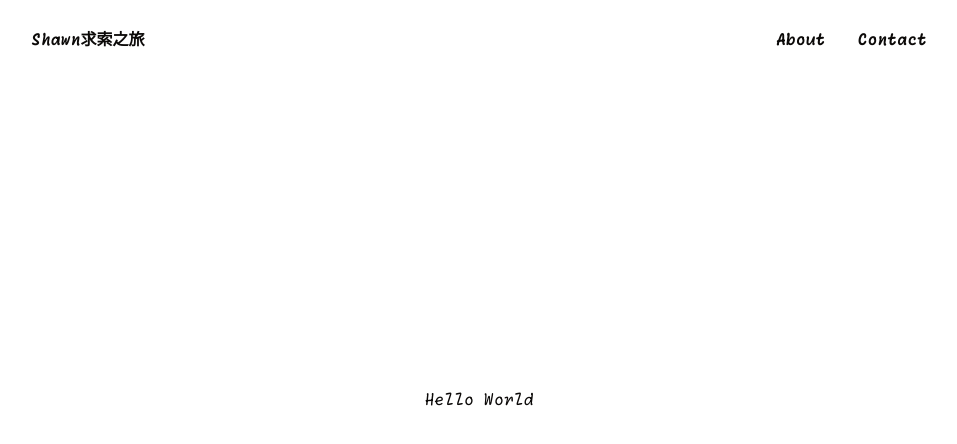
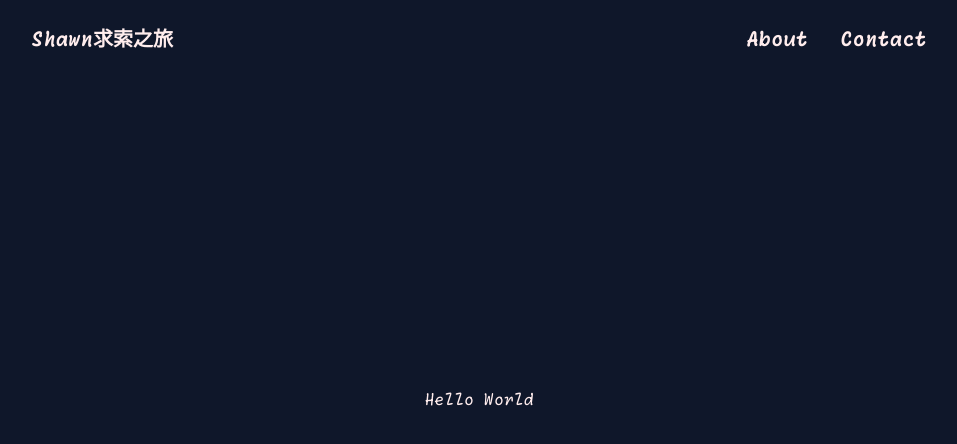
Before and after one commit to ShawBit/Blog, a Next.js app: page / in a window 1280 px wide. Shown: the top 444 px of the page, without its empty margins (161-1118 px from the left). Built offline with nearby package versions, Linux system fonts and the light colour scheme.

Commit message:
styles: change the initial styles

```diff
--- a/src/app/globals.css
+++ b/src/app/globals.css
@@ -4,65 +4,12 @@
 
 @layer base {
   :root {
-    --background: 0 0% 100%;
-    --foreground: 20 14.3% 4.1%;
-    --card: 0 0% 100%;
-    --card-foreground: 20 14.3% 4.1%;
-    --popover: 0 0% 100%;
-    --popover-foreground: 20 14.3% 4.1%;
-    --primary: 24 9.8% 10%;
-    --primary-foreground: 60 9.1% 97.8%;
-    --secondary: 60 4.8% 95.9%;
-    --secondary-foreground: 24 9.8% 10%;
-    --muted: 60 4.8% 95.9%;
-    --muted-foreground: 25 5.3% 44.7%;
-    --accent: 60 4.8% 95.9%;
-    --accent-foreground: 24 9.8% 10%;
-    --destructive: 0 84.2% 60.2%;
-    --destructive-foreground: 60 9.1% 97.8%;
-    --border: 20 5.9% 90%;
-    --input: 20 5.9% 90%;
-    --ring: 20 14.3% 4.1%;
-    --radius: 0.5rem;
-    --chart-1: 12 76% 61%;
-    --chart-2: 173 58% 39%;
-    --chart-3: 197 37% 24%;
-    --chart-4: 43 74% 66%;
-    --chart-5: 27 87% 67%;
-  }
-
-  .dark {
-    --background: 20 14.3% 4.1%;
-    --foreground: 60 9.1% 97.8%;
-    --card: 20 14.3% 4.1%;
-    --card-foreground: 60 9.1% 97.8%;
-    --popover: 20 14.3% 4.1%;
-    --popover-foreground: 60 9.1% 97.8%;
-    --primary: 60 9.1% 97.8%;
-    --primary-foreground: 24 9.8% 10%;
-    --secondary: 12 6.5% 15.1%;
-    --secondary-foreground: 60 9.1% 97.8%;
-    --muted: 12 6.5% 15.1%;
-    --muted-foreground: 24 5.4% 63.9%;
-    --accent: 12 6.5% 15.1%;
-    --accent-foreground: 60 9.1% 97.8%;
-    --destructive: 0 62.8% 30.6%;
-    --destructive-foreground: 60 9.1% 97.8%;
-    --border: 12 6.5% 15.1%;
-    --input: 12 6.5% 15.1%;
-    --ring: 24 5.7% 82.9%;
-    --chart-1: 220 70% 50%;
-    --chart-2: 160 60% 45%;
-    --chart-3: 30 80% 55%;
-    --chart-4: 280 65% 60%;
-    --chart-5: 340 75% 55%;
+    --background: #0f172a;
+    --foreground: #ffeded;
   }
 }
 
 @layer base {
-  * {
-    @apply border-border;
-  }
   html {
     @apply scroll-smooth;
   }
--- a/src/components/Navbar.tsx
+++ b/src/components/Navbar.tsx
@@ -3,7 +3,7 @@ import Link from "next/link";
 
 const Navbar = () => {
   return (
-    <div className="w-full h-20 px-48 fixed z-50 flex items-center justify-between font-bold">
+    <div className="w-full h-20 px-48 fixed z-50 flex items-center justify-between font-bold text-xl">
       <Link href="/">Shawn求索之旅</Link>
       <div>
         <div className="flex gap-8">
--- a/tailwind.config.ts
+++ b/tailwind.config.ts
@@ -10,51 +10,8 @@ const config: Config = {
   theme: {
     extend: {
       colors: {
-        background: "hsl(var(--background))",
-        foreground: "hsl(var(--foreground))",
-        card: {
-          DEFAULT: "hsl(var(--card))",
-          foreground: "hsl(var(--card-foreground))",
-        },
-        popover: {
-          DEFAULT: "hsl(var(--popover))",
-          foreground: "hsl(var(--popover-foreground))",
-        },
-        primary: {
-          DEFAULT: "hsl(var(--primary))",
-          foreground: "hsl(var(--primary-foreground))",
-        },
-        secondary: {
-          DEFAULT: "hsl(var(--secondary))",
-          foreground: "hsl(var(--secondary-foreground))",
-        },
-        muted: {
-          DEFAULT: "hsl(var(--muted))",
-          foreground: "hsl(var(--muted-foreground))",
-        },
-        accent: {
-          DEFAULT: "hsl(var(--accent))",
-          foreground: "hsl(var(--accent-foreground))",
-        },
-        destructive: {
-          DEFAULT: "hsl(var(--destructive))",
-          foreground: "hsl(var(--destructive-foreground))",
-        },
-        border: "hsl(var(--border))",
-        input: "hsl(var(--input))",
-        ring: "hsl(var(--ring))",
-        chart: {
-          "1": "hsl(var(--chart-1))",
-          "2": "hsl(var(--chart-2))",
-          "3": "hsl(var(--chart-3))",
-          "4": "hsl(var(--chart-4))",
-          "5": "hsl(var(--chart-5))",
-        },
-      },
-      borderRadius: {
-        lg: "var(--radius)",
-        md: "calc(var(--radius) - 2px)",
-        sm: "calc(var(--radius) - 4px)",
+        background: "var(--background)",
+        foreground: "var(--foreground)",
       },
     },
   },
```
